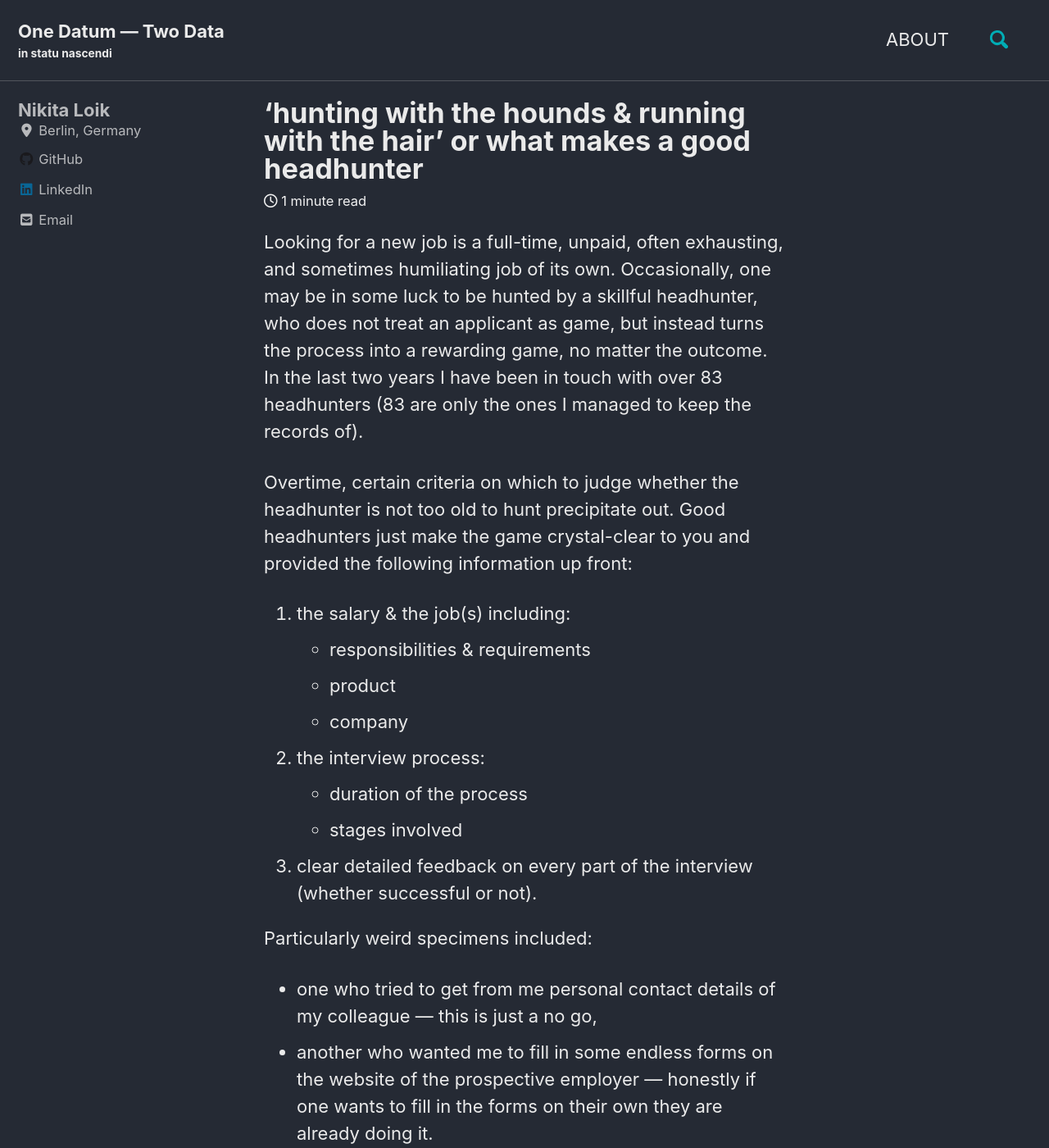
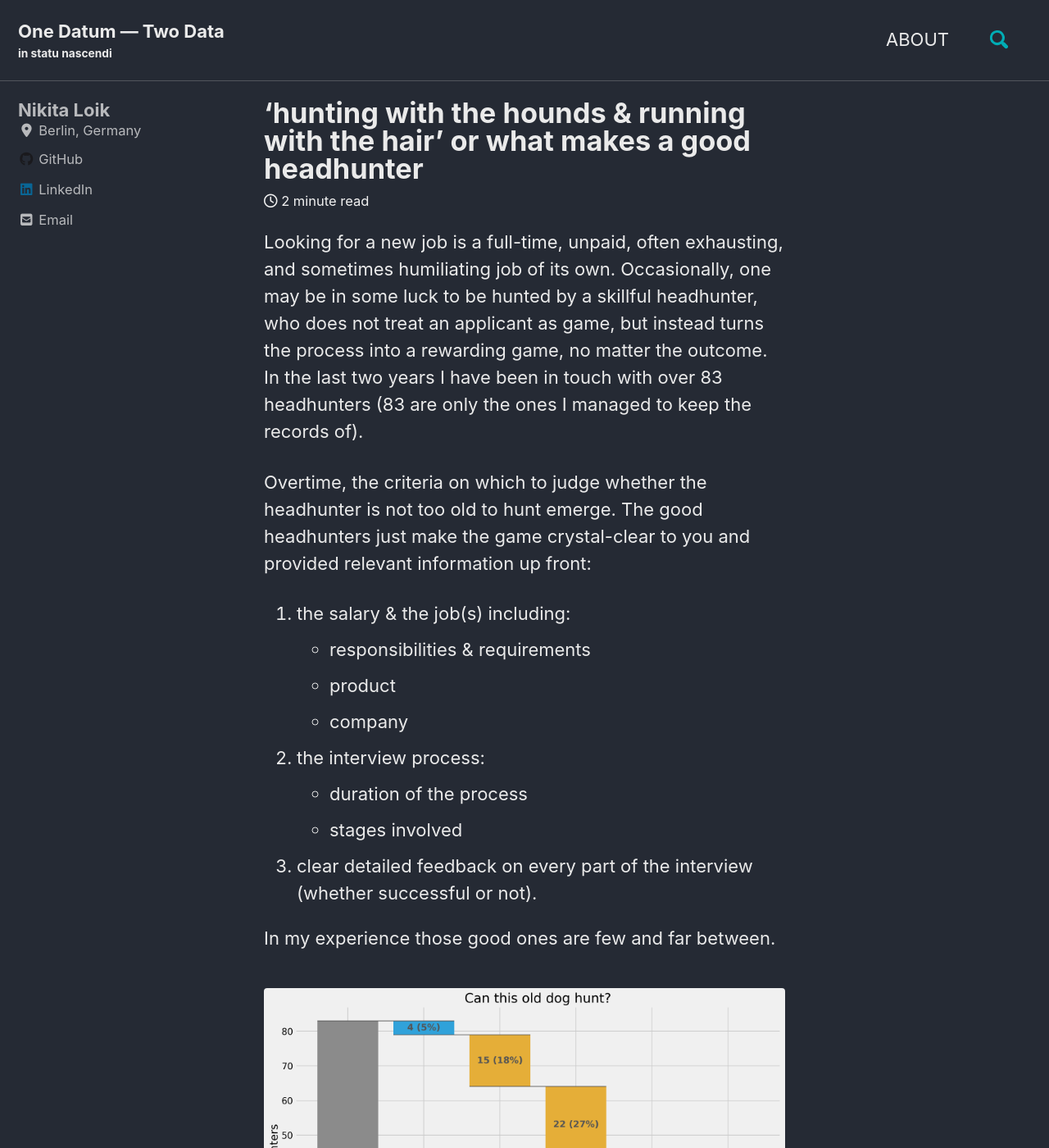
Before and after one commit to nikita-loik/one-datum-two-data, a Jekyll site: the page built from _posts/2020-12-14-best-hunter.md, in a window 1280 px wide and 1400 px high. Shown: the whole window at 82% size. Built offline with Jekyll 4.4.1, drawn with Linux system fonts in a browser that asks for light colours; cached includes are drawn as plain includes; nearby versions of some CDN libraries; some of the changed text lies outside the part shown.

Commit message:
Update headhunters post

```diff
--- a/_posts/2020-12-14-best-hunter.md
+++ b/_posts/2020-12-14-best-hunter.md
@@ -14,7 +14,8 @@ tags:
 
 Looking for a new job is a full-time, unpaid, often exhausting, and sometimes humiliating job of its own. Occasionally, one may be in some luck to be hunted by a skillful headhunter, who does not treat an applicant as game, but instead turns the process into a rewarding game, no matter the outcome. In the last two years I have been in touch with over 83 headhunters (83 are only the ones I managed to keep the records of).
 
-Overtime, certain criteria on which to judge whether the headhunter is not too old to hunt precipitate out. Good headhunters just make the game crystal-clear to you and provided the following information up front:
+Overtime, the criteria on which to judge whether the headhunter is not too old to hunt emerge. The good headhunters just make the game crystal-clear to you and provided relevant information up front:
+
 1. the salary & the job(s) including:
 * responsibilities & requirements
 * product
@@ -26,14 +27,17 @@ Overtime, certain criteria on which to judge whether the headhunter is not too o
 
 3. clear detailed feedback on every part of the interview (whether successful or not).
 
-Particularly weird specimens included:
-* one who tried to get from me personal contact details of my colleague — this is just a no go,
-* another who wanted me to fill in some endless forms on the website of the prospective employer — honestly if one wants to fill in the forms on their own they are already doing it.
+In my experience those good ones are few and far between.
 
 <figure class="align-center">
   <img src="{{ site.url }}{{ site.baseurl }}/assets/images/headhunters_statistics.png" alt="">
   <figcaption>Communication with headhunters.</figcaption>
 </figure>
+
+About 75% of the headhunters do not make your life easier in any way — they are those crazy ones going around banging some drums, and blowing the horns. With all the noise around, your heart-beat sky rockets, you run like crazy triggered by the noise without clear image of where you are going at all.
+Particularly weird specimens included:
+* one who tried to get from me personal contact details of my colleague — this is just a no go,
+* another who wanted me to fill in some endless forms on the website of the prospective employer — honestly if one wants to fill in the forms on their own they are already doing it.
 
 Brilliant headhunters add a personal touch to the game:
 1. they can negotiate an interview process for you
@@ -45,7 +49,7 @@ Brilliant headhunters add a personal touch to the game:
 * when you move to another country
 * when you want to change the company
 
-Only 4 out of 83 (less than 5%) turned out to fall into this category. Here are the details of those, worth adding to your LinkedIn network.
+Only 4 out of 83 (less than 5%) made the cut. Here are the details of those applied all their skill to the game and  who agreed to share their data.
 
 |hunter|hunter's game|hunting ground|
 |:--|:--|:--|
```
